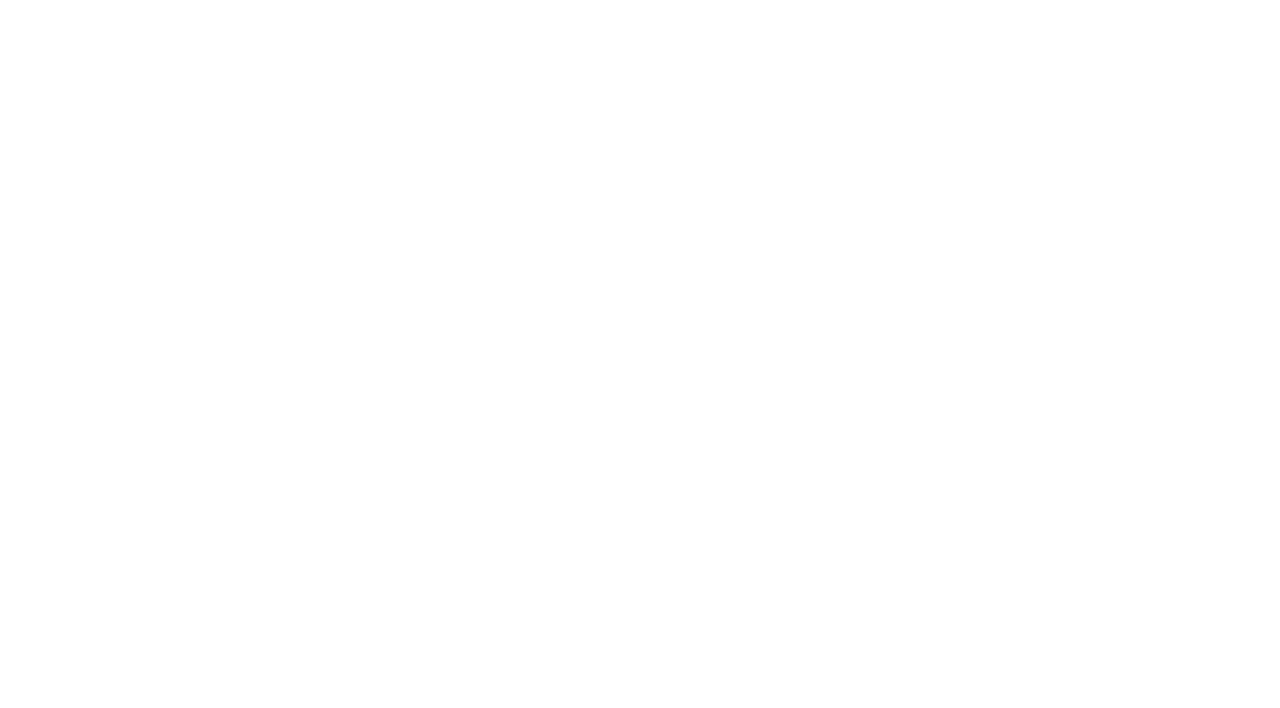
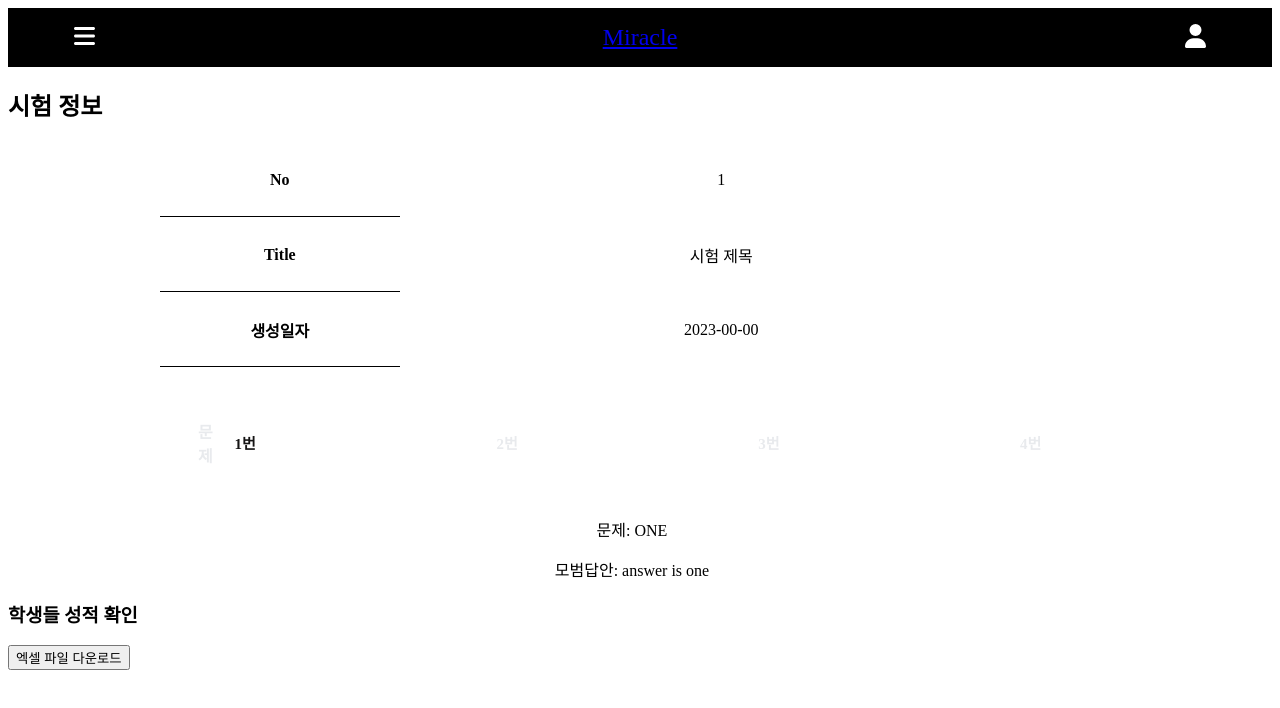
Before and after one commit to MiracleInvestment/Miracle, a React (Create React App) app in the folder frontend/: page /detailExam in a window 1280 px wide. Before the commit this address had no page. Shown: the top 708 px of the page. Built offline with nearby package versions, Linux system fonts and the light colour scheme.

Commit message:
update detail Exam js page

```diff
--- a/frontend/src/App.js
+++ b/frontend/src/App.js
@@ -6,6 +6,7 @@ import { BrowserRouter, Route, Routes } from 'react-router-dom'; //
 import Home from './Home';
 import Main from './Main';
 import PastExam from './PastExam';
+import DetailExam from './DetailExam';
 
 function App() {
   return (
@@ -14,6 +15,7 @@ function App() {
         <Route path="/" element={<Home />}/>
         <Route path="/main" element={<Main />}/>
         <Route path="/callPastExam" element={<PastExam />} />
+        <Route path="/detailExam" element={<DetailExam />} />
       </Routes>
     </BrowserRouter>
   );
--- /dev/null
+++ b/frontend/src/DetailExam.css
@@ -0,0 +1,18 @@
+table{
+  position: relative;
+  left: 150px;
+  justify-content: center;
+  width: 70%;
+  /* height: 100%; */
+  /* border-top: 1px solid black; */
+}
+th {
+  border-bottom: 1px solid black;
+  width: 15%;
+  height: 70px;
+}
+td {
+  text-align: center;
+  width: 40%;
+  /* padding-left: 50px; */
+}
--- a/frontend/src/DetailExam.js
+++ b/frontend/src/DetailExam.js
@@ -1,10 +1,27 @@
 import TopBar from "./TopBar";
+import Tab from "./Tab";
+import './DetailExam.css'
 
 const DetailExam = () =>  {
   return (
     <div>
       <TopBar />
       <h2>시험 정보</h2>
+      <table>
+        <tr>
+          <th>No</th>
+          <td>1</td>
+        </tr>
+        <tr>
+          <th>Title</th>
+          <td>시험 제목</td>
+        </tr>
+        <tr>
+          <th>생성일자</th>
+          <td>2023-00-00</td>
+        </tr>
+      </table>
+      <Tab />
     </div>
   );
 }
--- /dev/null
+++ b/frontend/src/Tab.js
@@ -0,0 +1,86 @@
+import { useState } from 'react';
+import styled from 'styled-components';
+
+const TabMenu = styled.ul`
+  // background-color: #dcdcdc;
+  backgroun-color: #000000;
+  color: rgb(232, 234, 237);
+  // color: rgb(255, 255, 255);
+  font-weight: bold;
+  display: flex;
+  flex-direction: row;
+  align-items: center;
+  list-style: none;
+  // margin-bottom: 7rem;
+  margin: 50px 0px 50px 150px;
+  // margin-left: 150px;
+  border-radius: 10px 10px 0px 0px;
+
+  .submenu {
+  // 기본 Tabmenu 에 대한 CSS를 구현
+    display: flex;
+    /* justify-content: space-between;
+    width: 380px;
+    heigth: 30px; */
+    width: calc(100% /4);
+    padding: 10px;
+    font-size: 15px;
+    transition: 0.5s;
+    border-radius: 10px 10px 0px 0px;
+    text-align: center;
+  }
+
+  .focused {
+   //선택된 Tabmenu 에만 적용되는 CSS를 구현
+    background-color: rgb(255,255,255);
+    color: rgb(21,20,20);
+  }
+
+  & div.desc {
+    text-align: center;
+  }
+`;
+
+const Desc = styled.div`
+  width: 75%;
+  margin-left: 150px;
+  text-align: center;
+`;
+
+const Tab = () => {
+  const [currentTab, clickTab] = useState(0);
+
+  const menuArr = [
+    { name: '1번', content: 'ONE', answer: 'answer is one' },
+    { name: '2번', content: 'two', answer: 'answer is two'  },
+    { name: '3번', content: 'three', answer: 'answer is three'  },
+    { name: '4번', content: 'four', answer: 'answer is four'  }
+  ];
+
+  const selectMenuHandler = (index) => {
+
+    clickTab(index);
+  };
+
+  return (
+    <>
+        <TabMenu>
+          문제
+          {menuArr.map((el,index) => (
+              <li className={index === currentTab ? "submenu focused" : "submenu" }
+              onClick={() => selectMenuHandler(index)}>{el.name}</li>
+            ))}
+        </TabMenu>
+        <Desc>
+          <p>문제: {menuArr[currentTab].content}</p>
+          <p>모범답안: {menuArr[currentTab].answer}</p>
+        </Desc>
+        <div>
+          <h3>학생들 성적 확인</h3>
+        </div>
+        <button>엑셀 파일 다운로드</button>
+    </>
+  );
+};
+
+export default Tab;
```
